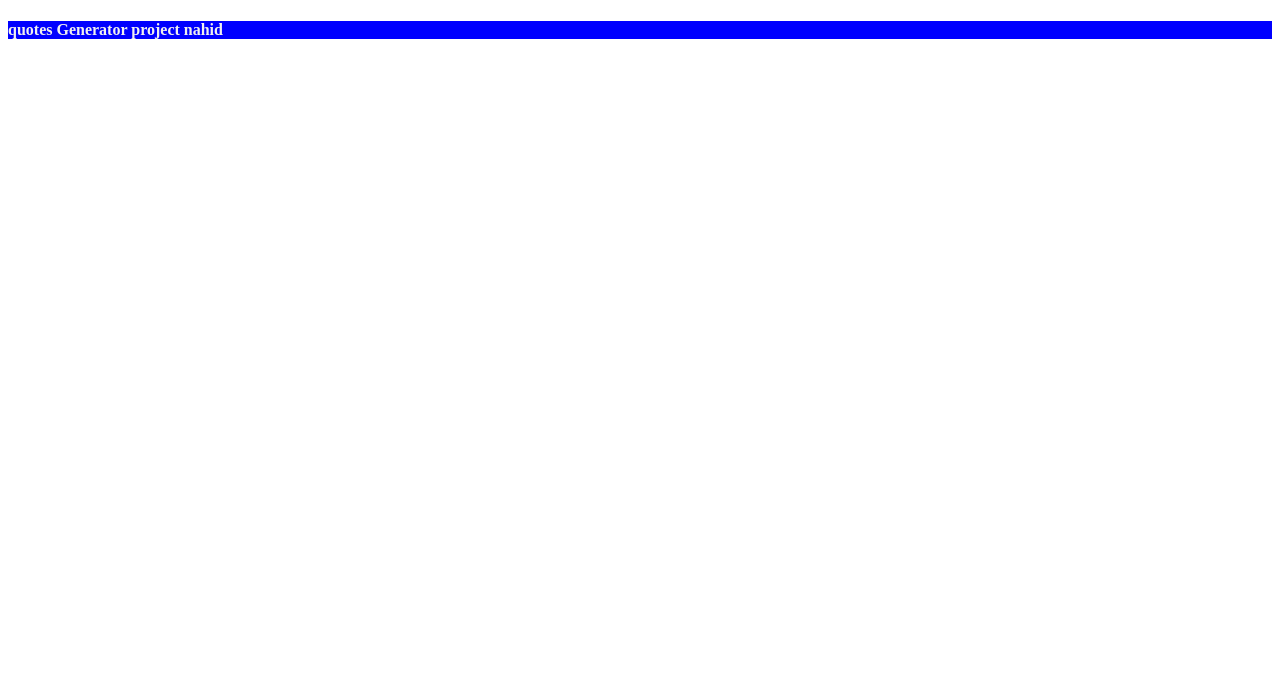
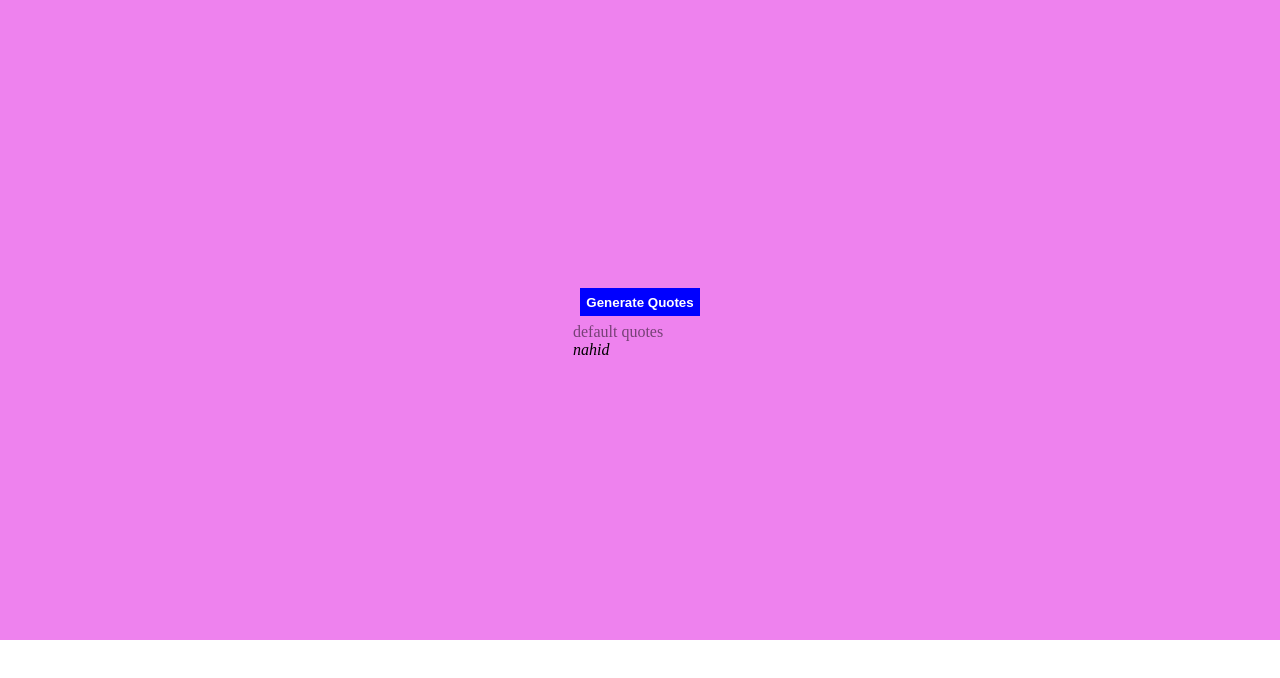
Before and after one commit to nahidbd11/quotes-generator, a React (Create React App) app: page / in a window 1280 px wide. Shown: the top 678 px of the page. Built offline with nearby package versions, Linux system fonts and the light colour scheme; no server answers.

Commit message:
using reducer and custom hooks

```diff
--- a/src/App.js
+++ b/src/App.js
@@ -1,9 +1,38 @@
+import "./App.scss";
+import Quotes from "./component/Quotes";
+import React, { useEffect, useReducer } from "react";
+import useFetch from "./component/customHooks/CustomFetch";
+const reducer = (state, action) => {
+  switch (action.type) {
+    case "INCREAMENT":
+      return { ...state, count: state.count + 1 };
+    case "SET_QUOTES":
+      const { content, author } = action.payload;
+      return { ...state, quoteText: content, author };
+    default:
+      return state;
+  }
+};
+function App() {
+  const initialstate = {
+    quoteText: "default quotes",
+    author: "nahid",
+    count: 0,
+  };
+  const [state, dispatch] = useReducer(reducer, initialstate);
+  const quote = useFetch("https://api.quotable.io/random", state.count);
 
-
-function App() {
+  function handleClick() {
+    dispatch({ type: "INCREAMENT" });
+    dispatch({ type: "SET_QUOTES", payload: quote });
+  }
   return (
-    <div className="primary">
-      <h4>quotes Generator project nahid</h4>
+    <div className="App-container">
+      <Quotes
+        quoteText={state.quoteText}
+        author={state.author}
+        handleClick={handleClick}
+      />
     </div>
   );
 }
--- a/src/App.scss
+++ b/src/App.scss
@@ -2,7 +2,14 @@
   --primary: blue;
   --light: white;
 }
-
+.App-container {
+  display: grid;
+  grid-template-columns: 50vh;
+  grid-template-rows: 50vw;
+  place-content: center center;
+  place-items: center center;
+  background-color: violet;
+}
 .btn {
   border: none;
   outline: none;
--- /dev/null
+++ b/src/component/customHooks/CustomFetch.jsx
@@ -0,0 +1,18 @@
+import { useEffect } from "react";
+import { useState } from "react/cjs/react.development";
+
+const useFetch = (url, count) => {
+  const [data, setData] = useState("");
+  useEffect(() => {
+    console.log("running useEffect from custom hook");
+    fetch(url)
+      .then((data) => data.json())
+      .then((quote) => {
+        setData(quote);
+      });
+  }, [count]);
+  console.log(data, "from custom hook");
+  return data;
+};
+
+export default useFetch;
--- a/src/index.js
+++ b/src/index.js
@@ -3,10 +3,13 @@ import ReactDOM from "react-dom";
 import "./index.scss";
 import App from "./App";
 import reportWebVitals from "./reportWebVitals";
+import { BrowserRouter as Router } from "react-router-dom";
 
 ReactDOM.render(
   <React.StrictMode>
-    <App />
+    <Router>
+      <App />
+    </Router>
   </React.StrictMode>,
   document.getElementById("root")
 );
--- a/src/index.scss
+++ b/src/index.scss
@@ -1,6 +1,12 @@
 $primary: blue;
 $text-light: rgb(240, 240, 240);
-
+*,
+*::before,
+*::after {
+  margin: 0;
+  padding: 0;
+  box-sizing: border-box;
+}
 .primary {
   background-color: $primary;
   color: $text-light;
```
